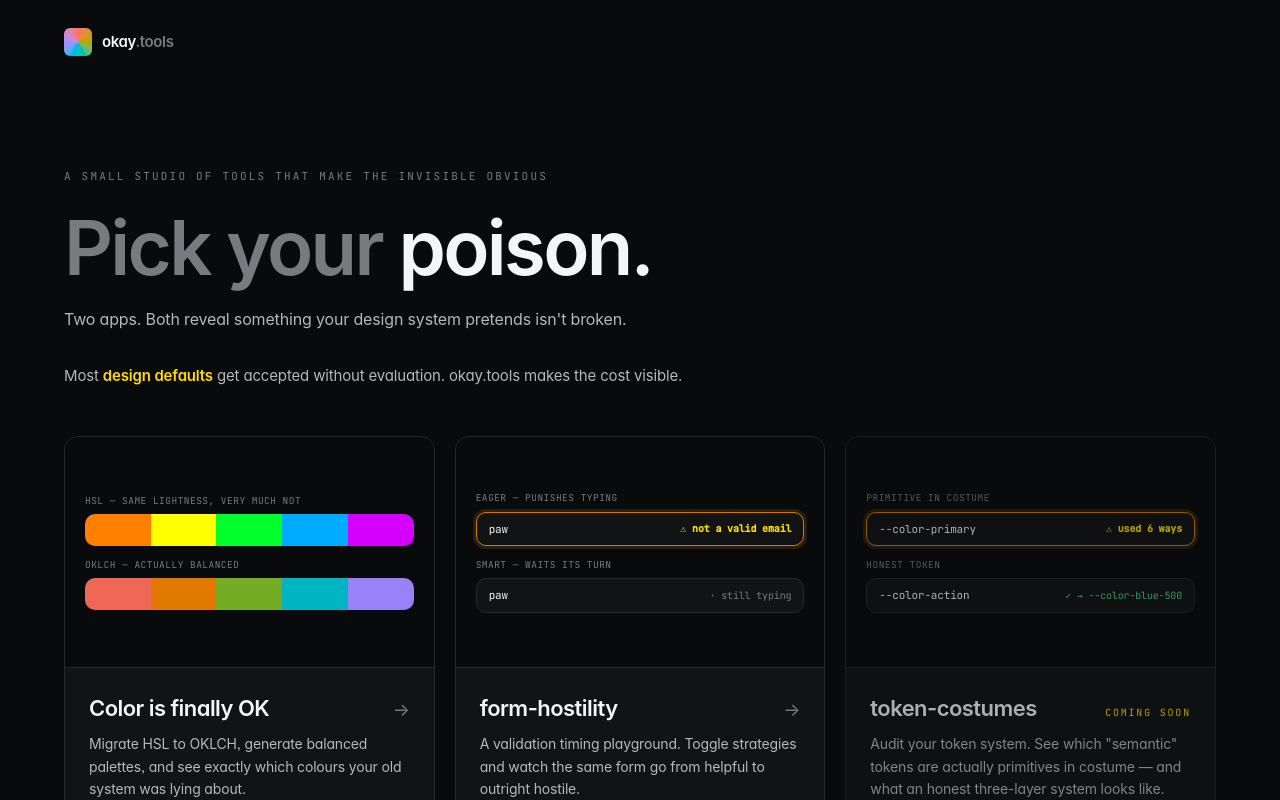
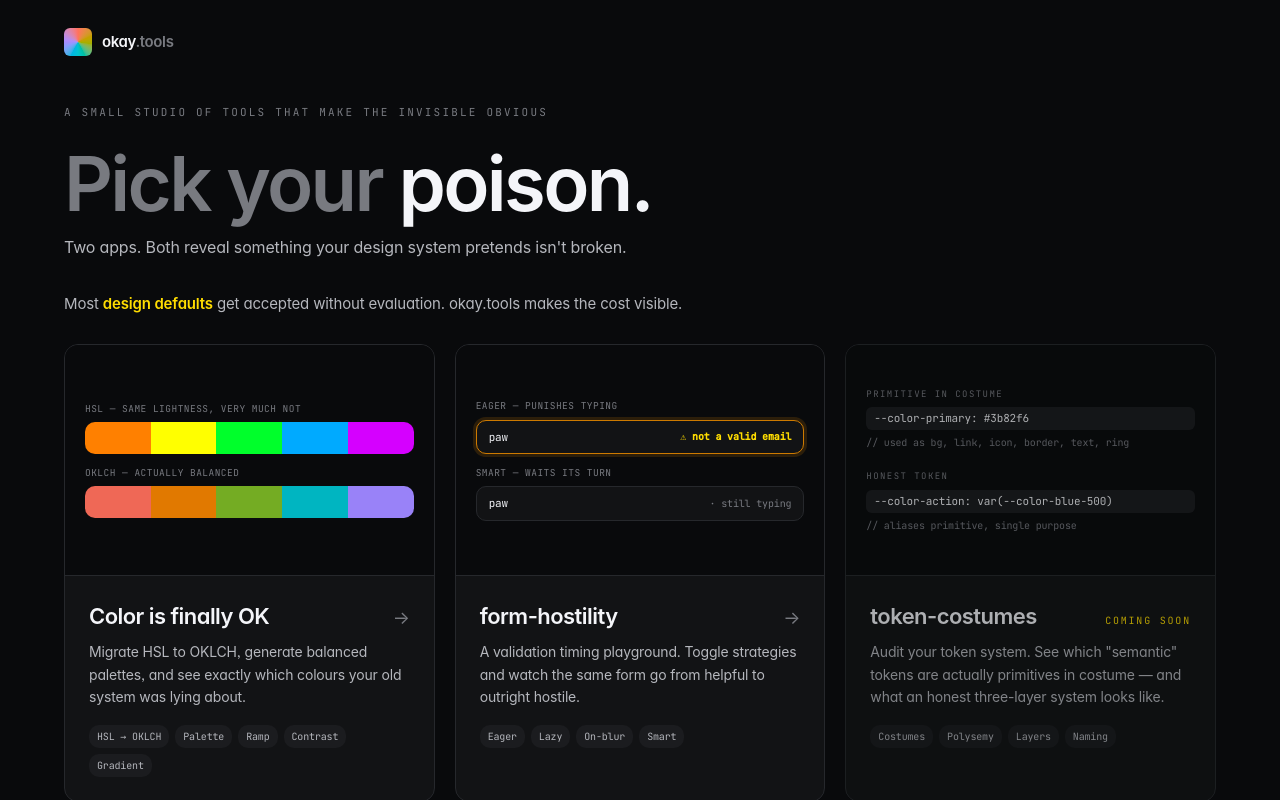
Before and after one commit to pawelklasa/okay-tools, a React (Vite) app: page /#/ in a window 1280 px wide. Shown: the top 800 px of the page. Built offline with nearby package versions, Linux system fonts and the light colour scheme; a web font is replaced by a local one.

Commit message:
feat(landing): tighten hero spacing, redesign token-costumes demo as code listing

```diff
--- a/src/pages/BrandHome.tsx
+++ b/src/pages/BrandHome.tsx
@@ -19,7 +19,7 @@ export function BrandHome() {
       </header>
 
       {/* Hero */}
-      <section className="px-8 lg:px-16 pt-20 lg:pt-28 pb-12 max-w-5xl">
+      <section className="px-8 lg:px-16 pt-8 lg:pt-12 pb-7 max-w-5xl">
         <p className="mono text-[11px] uppercase tracking-[0.2em] text-[var(--color-fg-dim)] mb-6">
           A small studio of tools that make the invisible obvious
         </p>
@@ -27,7 +27,7 @@ export function BrandHome() {
           <span className="text-[var(--color-fg-dim)]">Pick your</span>{" "}
           poison.
         </h1>
-        <p className="mt-5 text-[16px] leading-relaxed text-[var(--color-fg-muted)] max-w-xl">
+        <p className="mt-3 text-[16px] leading-relaxed text-[var(--color-fg-muted)] max-w-xl">
           Two apps. Both reveal something your design system pretends isn't broken.
         </p>
         <p className="mt-8 text-[15px] leading-relaxed text-[var(--color-fg-muted)] max-w-xl lg:max-w-3xl">
@@ -291,33 +291,29 @@ function TokenCostumesCard() {
     <div
       className="relative rounded-[var(--radius-lg)] bg-[var(--color-surface)] border border-[var(--color-border)] overflow-hidden flex flex-col opacity-70"
     >
-      {/* Preview: token audit verdict, two stacked rows */}
-      <div className="aspect-[16/10] bg-[var(--color-bg)] border-b border-[var(--color-border)] p-5 flex flex-col justify-center gap-3">
+      {/* Preview: code listing with annotations — reads as a CSS snippet, not form fields */}
+      <div className="aspect-[16/10] bg-[var(--color-bg)] border-b border-[var(--color-border)] p-5 flex flex-col justify-center gap-5">
         <div className="flex flex-col gap-1.5">
-          <p className="mono text-[9.5px] uppercase tracking-wider text-[var(--color-fg-dim)]">
+          <p className="mono text-[9px] uppercase tracking-[0.16em] text-[var(--color-fg-dim)]">
             Primitive in costume
           </p>
-          <div className="rounded border border-[oklch(0.65_0.18_75)] bg-[var(--color-surface)] px-3 py-2 flex items-center justify-between gap-2 shadow-[0_0_0_3px_oklch(0.65_0.18_75/0.18)]">
-            <span className="mono text-[11px] text-[var(--color-fg)] truncate">
-              --color-primary
-            </span>
-            <span className="mono text-[10px] font-semibold text-[#FFDD00] whitespace-nowrap">
-              ⚠ used 6 ways
-            </span>
-          </div>
+          <code className="mono text-[11px] leading-snug text-[var(--color-fg)] bg-[var(--color-surface-2)] px-2 py-1 rounded-sm break-all">
+            --color-primary: #3b82f6
+          </code>
+          <p className="mono text-[10px] leading-snug text-[var(--color-fg-dim)]">
+            // used as bg, link, icon, border, text, ring
+          </p>
         </div>
         <div className="flex flex-col gap-1.5">
-          <p className="mono text-[9.5px] uppercase tracking-wider text-[var(--color-fg-dim)]">
+          <p className="mono text-[9px] uppercase tracking-[0.16em] text-[var(--color-fg-dim)]">
             Honest token
           </p>
-          <div className="rounded border border-[var(--color-border)] bg-[var(--color-surface)] px-3 py-2 flex items-center justify-between gap-2">
-            <span className="mono text-[11px] text-[var(--color-fg)] truncate">
-              --color-action
-            </span>
-            <span className="mono text-[10px] text-[oklch(0.78_0.16_155)] whitespace-nowrap">
-              ✓ → --color-blue-500
-            </span>
-          </div>
+          <code className="mono text-[11px] leading-snug text-[var(--color-fg)] bg-[var(--color-surface-2)] px-2 py-1 rounded-sm break-all">
+            --color-action: var(--color-blue-500)
+          </code>
+          <p className="mono text-[10px] leading-snug text-[var(--color-fg-dim)]">
+            // aliases primitive, single purpose
+          </p>
         </div>
       </div>
       <div className="p-6">
```
